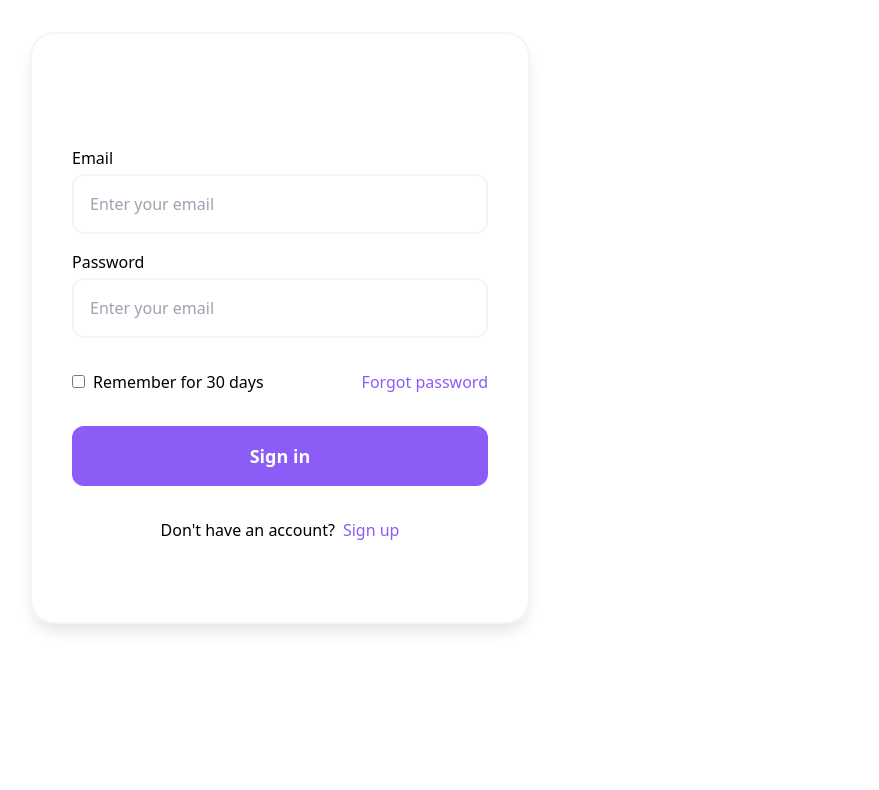
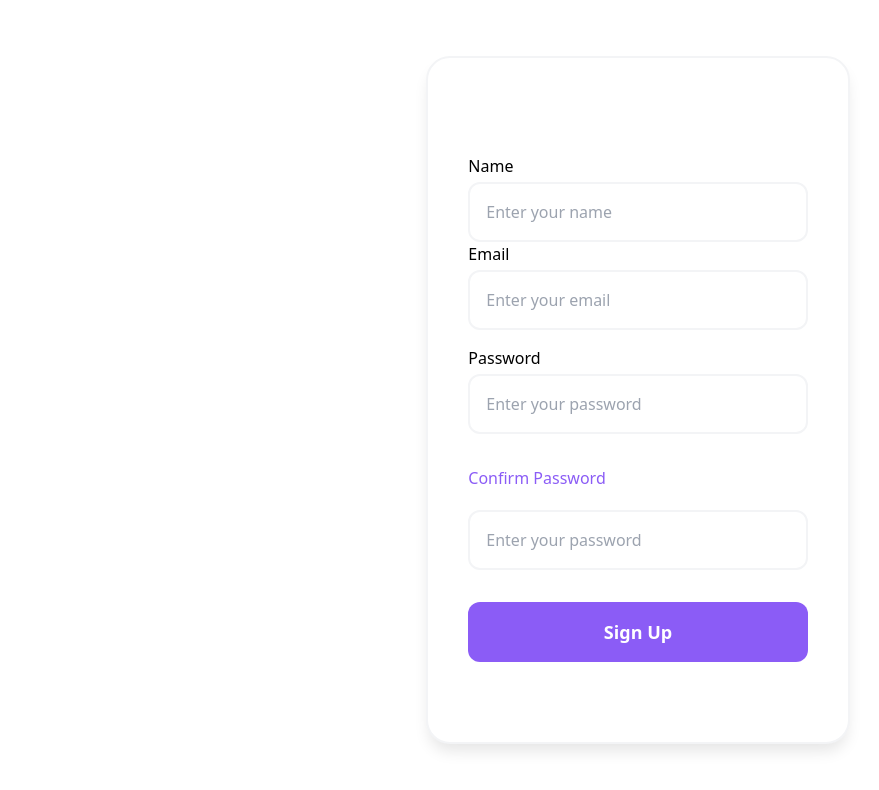
Before and after one commit to kt-anas/baby-ecommerce, a React (Vite) app: page /register in a window 1280 px wide. Shown: the top 790 px of the page, without its empty margins (2-881 px from the left). Built offline with nearby package versions, Linux system fonts and the light colour scheme.

Commit message:
sign page

```diff
--- a/package.json
+++ b/package.json
@@ -12,7 +12,9 @@
   "dependencies": {
     "formik": "^2.4.6",
     "react": "^18.3.1",
-    "react-dom": "^18.3.1"
+    "react-dom": "^18.3.1",
+    "react-router-dom": "^6.24.1",
+    "yup": "^1.4.0"
   },
   "devDependencies": {
     "@types/react": "^18.3.3",
--- a/src/App.css
+++ b/src/App.css
@@ -4,3 +4,12 @@
   padding: 2rem;
   text-align: center;
 }
+
+
+body {
+    margin: 0;
+    display: flex;
+    place-items: center;
+    min-width: 320px;
+    min-height: 100vh;
+  }
--- a/src/App.jsx
+++ b/src/App.jsx
@@ -1,13 +1,21 @@
 
- import Logsign from './components/log/Logsign'
+import Logsign from './components/log/Logsign.jsx'
 
+ import { BrowserRouter as Router , Routes,Route } from 'react-router-dom'
 import './App.css'
+import Sign from './components/log/Sign'
 
 function App() {
 
   return (
     <div className='app'>
-     <Logsign/>
+
+     <Router>
+      <Routes>
+        <Route path="/" element={<Logsign />} />
+        <Route path="/register" element={<Sign />} />
+      </Routes>
+    </Router>
      </div>
 
   )
--- /dev/null
+++ b/src/components/log/Sign.jsx
@@ -0,0 +1,145 @@
+import React from 'react'
+import { useFormik } from 'formik'
+import * as Yup from 'yup'
+const initialValues = {
+    name:"",
+    email:"",
+    password:""
+}
+
+const onSubmit = (values) => {
+    console.log("form data",values)
+}
+
+const validationSchema = Yup.object({
+    email:Yup.string().email("Invalid email format").required("Required !"),
+    password:Yup.string().required("Required !")
+})
+
+
+const validate = (values)=>{
+
+    let errors = {}
+    if(!values.name){
+        errors.name = 'Required'
+    }
+    if(!values.email){
+        errors.email = 'Required'
+    }else if(!/^[A-Z0-9._%+-]+@[A-Z0-9.-]+\.[A-Z]{2,4}$/i.test(values.email)) {
+        errors.email = 'Invalid email format'
+    }
+
+    if(!values.password){
+        errors.password = 'Required'
+    }
+
+    return errors
+ }
+
+
+
+export default function Sign() {
+    const formik = useFormik({
+        initialValues,
+        onSubmit,
+        validate,
+        validationSchema
+    })
+
+
+  return (
+    <div className='log w-10/10 max-w-[500px] px-10 py-20 rounded-3xl  bg-white border-2 border-gray-100'>
+    <div className='mt-4'>
+    <div className='flex flex-col mt-4 text-left'>
+            <form onSubmit={formik.handleSubmit}>
+                {/* password */}
+                <label htmlFor="name">Name</label>
+               <input
+                id='name'
+                type='text'
+                name='name'
+                // onChange={formik.handleChange}
+                // onBlur={formik.handleBlur}
+                // value={formik.values.name}
+                {...formik.getFieldProps('name')}
+
+                className='w-full border-2 border-gray-100 rounded-xl p-4 mt-1 bg-transparent'
+                placeholder="Enter your name"
+
+            />
+            </form>
+            {formik.touched.name && formik.errors.name ? <div className='text-red-500 '>{formik.errors.name}</div>: null}
+
+        </div>
+
+        <div className='flex flex-col text-left'>
+            <form onSubmit={formik.handleSubmit}>
+                {/* email */}
+                <label htmlFor="email">Email</label>
+                <input
+                type='email'
+                id='email'
+                name='email'
+                // onChange={formik.handleChange}
+                // onBlur={formik.handleBlur}
+                // value={formik.values.email}
+
+                className='w-full border-2 border-gray-100 rounded-xl p-4 mt-1 bg-transparent'
+                placeholder="Enter your email"
+                {...formik.getFieldProps('email')}/>
+
+            </form>
+            {formik.touched.email && formik.errors.email? <div className='text-red-500'>{formik.errors.email}</div> :null}
+           </div>
+
+        <div className='flex flex-col mt-4 text-left'>
+            <form onSubmit={formik.handleSubmit}>
+                {/* password */}
+                <label htmlFor="password">Password</label>
+               <input
+                id='password'
+                typeof='password'
+                name='password'
+                // onChange={formik.handleChange}
+                // onBlur={formik.handleBlur}
+                // value={formik.values.password}
+                {...formik.getFieldProps('password')}
+                className='w-full border-2 border-gray-100 rounded-xl p-4 mt-1 bg-transparent'
+                placeholder="Enter your password"
+                type={"password"}
+            />
+            </form>
+            {formik.touched.password && formik.errors.password ? <div className='text-red-500 '>{formik.errors.password}</div>: null}
+
+        </div>
+        <div className='mt-8 flex justify-between items-center'>
+
+            <button className='font-medium text-base text-violet-500'>Confirm Password</button>
+        </div>
+        <div className='flex flex-col mt-4 text-left'>
+            <form onSubmit={formik.handleSubmit}>
+               <input
+                id='password'
+                typeof='password'
+                name='password'
+                // onChange={formik.handleChange}
+                // onBlur={formik.handleBlur}
+                // value={formik.values.password}
+                {...formik.getFieldProps('password')}
+                className='w-full border-2 border-gray-100 rounded-xl p-4 mt-1 bg-transparent'
+                placeholder="Enter your password"
+                type={"password"}
+            />
+            </form>
+            {formik.touched.password && formik.errors.password ? <div className='text-red-500 '>{formik.errors.password}</div>: null}
+
+        </div>
+        <div className='mt-8 flex flex-col gap-y-4'>
+            <button className='active:scale-[.98] active:duration-75 transition-all hover:scale-[1.01]  ease-in-out transform py-4 bg-violet-500 rounded-xl text-white font-bold text-lg'>Sign Up</button>
+        </div>
+
+
+    </div>
+</div>
+  )
+}
--- a/src/components/log/logsign.jsx
+++ b/src/components/log/logsign.jsx
@@ -1,6 +1,9 @@
 import React from 'react'
 import './Logsign.css'
 import { useFormik } from 'formik'
+import * as Yup from 'yup'
+import {useNavigate} from 'react-router-dom'
+
 
 const initialValues = {
     email:"",
@@ -11,14 +14,15 @@ const onSubmit = (values) => {
     console.log("form data",values)
 }
 
-
+const validationSchema = Yup.object({
+    email:Yup.string().email("Invalid email format").required("Required !"),
+    password:Yup.string().required("Required !")
+})
 
 
 const validate = (values)=>{
 
     let errors = {}
-
-
     if(!values.email){
         errors.email = 'Required'
     }else if(!/^[A-Z0-9._%+-]+@[A-Z0-9.-]+\.[A-Z]{2,4}$/i.test(values.email)) {
@@ -38,10 +42,11 @@ export default function Logsign() {
     const formik = useFormik({
         initialValues,
         onSubmit,
-        validate
+        validate,
+        validationSchema
     })
+    const navigate = useNavigate();
 
-console.log(formik.errors)
   return (
     <div className='log w-10/10 max-w-[500px] px-10 py-20 rounded-3xl  bg-white border-2 border-gray-100'>
     <div className='mt-8'>
@@ -55,11 +60,13 @@ console.log(formik.errors)
                 id='email'
                 name='email'
                 onChange={formik.handleChange}
+                onBlur={formik.handleBlur}
                 value={formik.values.email}
                 className='w-full border-2 border-gray-100 rounded-xl p-4 mt-1 bg-transparent'
                 placeholder="Enter your email"/>
 
             </form>
+            {formik.touched.email && formik.errors.email? <div className='text-red-500'>{formik.errors.email}</div> :null}
            </div>
         <div className='flex flex-col mt-4 text-left'>
             <form onSubmit={formik.handleSubmit}>
@@ -67,15 +74,18 @@ console.log(formik.errors)
                 <label htmlFor="password">Password</label>
                <input
                 id='password'
-               typeof='password'
+                typeof='password'
                 name='password'
                 onChange={formik.handleChange}
+                onBlur={formik.handleBlur}
                 value={formik.values.password}
                 className='w-full border-2 border-gray-100 rounded-xl p-4 mt-1 bg-transparent'
                 placeholder="Enter your email"
                 type={"password"}
             />
             </form>
+            {formik.touched.password && formik.errors.password ? <div className='text-red-500 '>{formik.errors.password}</div>: null}
+
         </div>
         <div className='mt-8 flex justify-between items-center'>
             <div>
@@ -89,9 +99,11 @@ console.log(formik.errors)
         </div>
         <div className='mt-8 flex justify-center items-center'>
             <p className='font-medium text-base'>Don't have an account?</p>
+
             <button
-                onClick={() => setAuthState('register')}
+                onClick={() => navigate('/register')}
                 className='ml-2 font-medium text-base text-violet-500'>Sign up</button>
+
         </div>
     </div>
 </div>
```
Also changed, not shown: src/index.css (+0 -10 lines), src/components/log/Sign.css (added), 1 other file (tests, documents, lock files or other folders).
